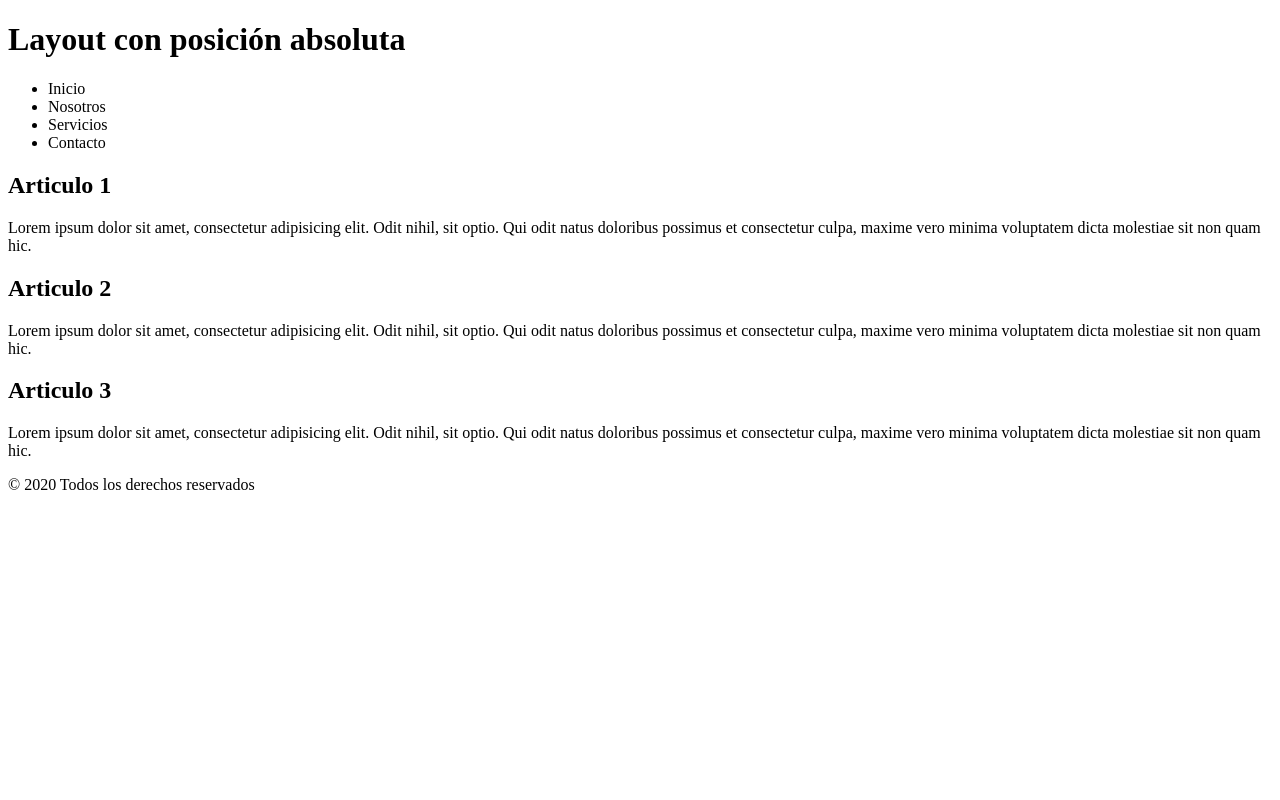
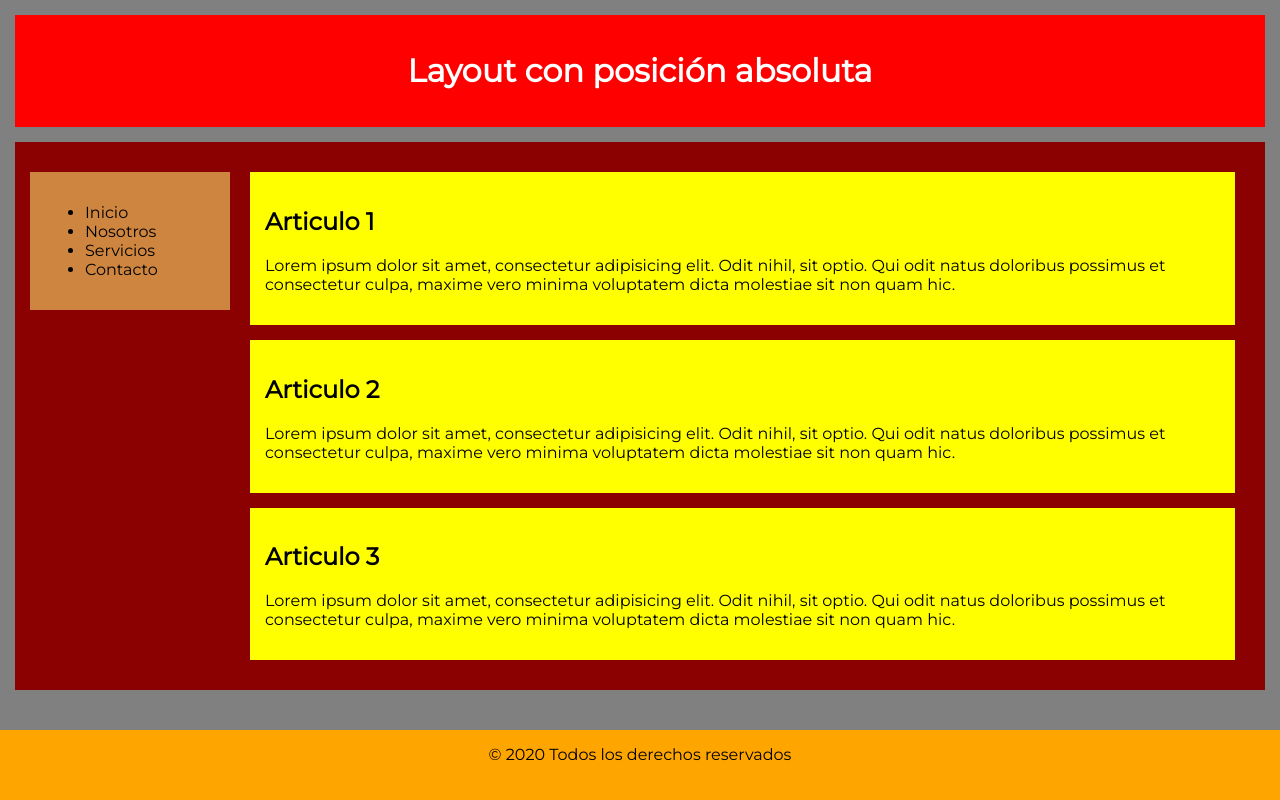
Before and after one commit to arkev/layouts-css-2020, a plain HTML site: page index.html in a window 1280 px wide. Drawn offline with Linux system fonts and the light colour scheme.

Commit message:
CSS de la posición absoluta terminado

```diff
--- a/index.html
+++ b/index.html
@@ -3,6 +3,51 @@
 <head>
 	<meta charset="UTF-8">
 	<title>Layout posición absoluta</title>
+	<link href="https://fonts.googleapis.com/css?family=Montserrat&display=swap" rel="stylesheet">
+	<style>
+		*{
+          box-sizing: border-box;
+		}
+		body{
+			background:gray;
+			margin: 0 0 100px;
+			padding: 0;
+			font-family: 'Montserrat';
+		}
+		header, section, nav, article, footer{
+			padding: 15px;
+			margin: 15px;
+		}
+		header{
+			background:red;
+			text-align: center;
+			color: white;
+		}
+		section{
+			background:darkred;
+			position: relative;
+		}
+		nav{
+			background:peru;
+			position: absolute;
+  			left: 0px;
+  			width: 200px;
+		}
+		article{
+			background:yellow;
+			margin-left: 220px;
+		}
+		footer{
+			background: orange;
+			text-align: center;
+			position: fixed;
+		  	bottom: 0;
+		  	left: 0;
+		  	height: 70px;
+		  	width: 100%;
+			margin: 0;
+		}
+	</style>
 </head>
 <body>
 	<header>
```
